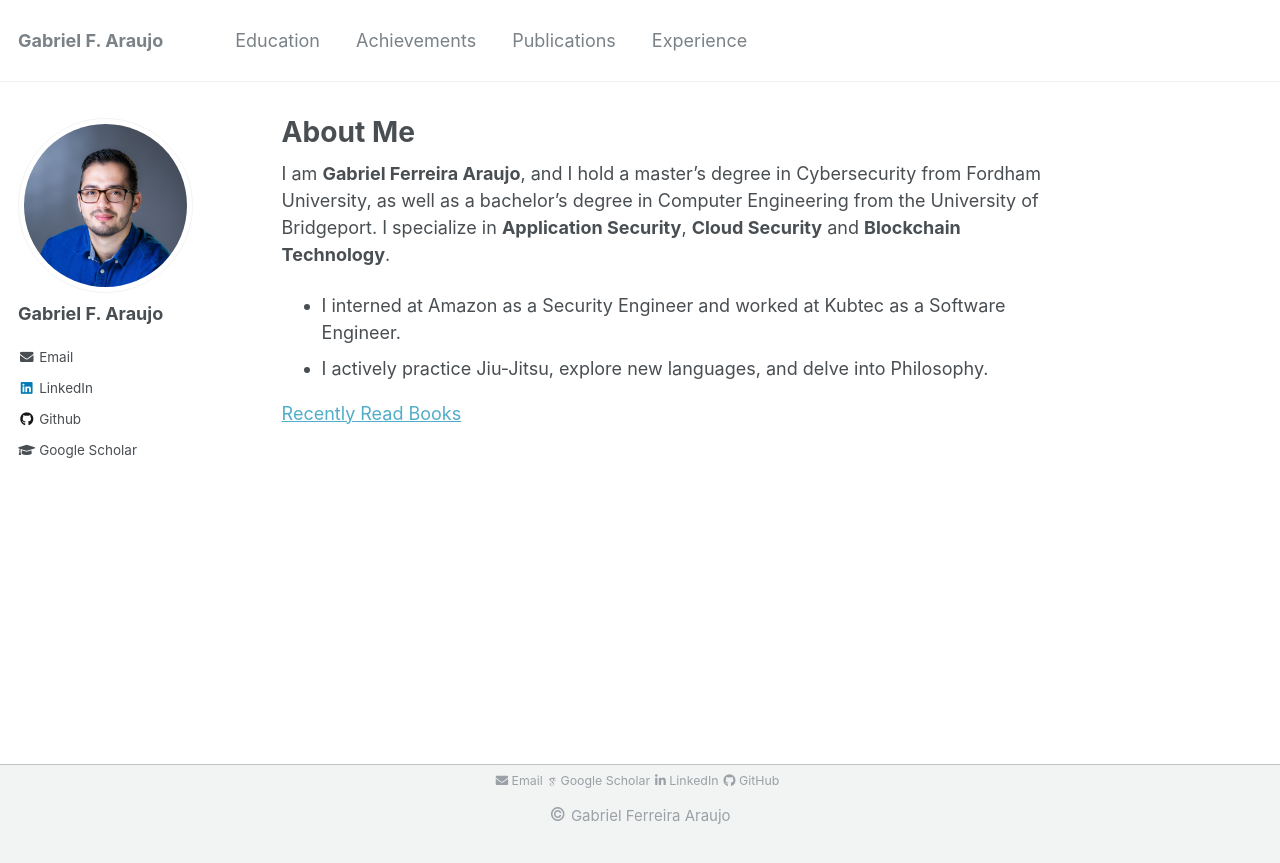
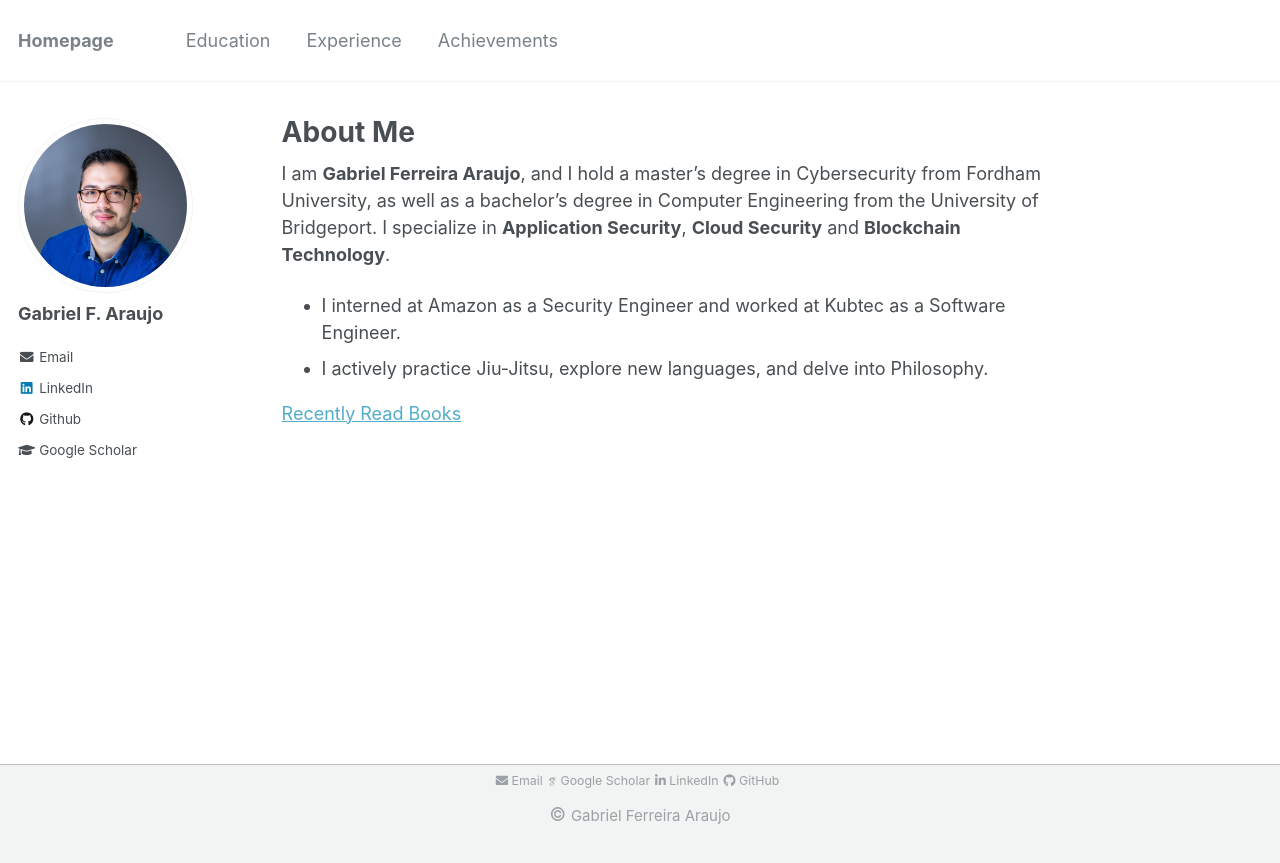
Before and after one commit to gabrujo/gabrujo.github.io, a Jekyll site: the page built from _pages/about.md, in a window 1280 px wide. Shown: the top 863 px of the page. Built offline with Jekyll 4.4.1, drawn with Linux system fonts in a browser that asks for light colours; some web fonts are replaced.

Commit message:
Homepage and navigation change

```diff
--- a/_config.yml
+++ b/_config.yml
@@ -7,7 +7,7 @@
 
 # Site Settings
 locale                   : "en-US"
-title                    : "Gabriel F. Araujo"
+title                    : "Homepage"
 title_separator          : "-"
 name                     : &name "Gabriel F. Araujo's Homepage"
 description              : &description "personal description"
```
Also changed, not shown: _data/navigation.yml (+5 -5 lines).
